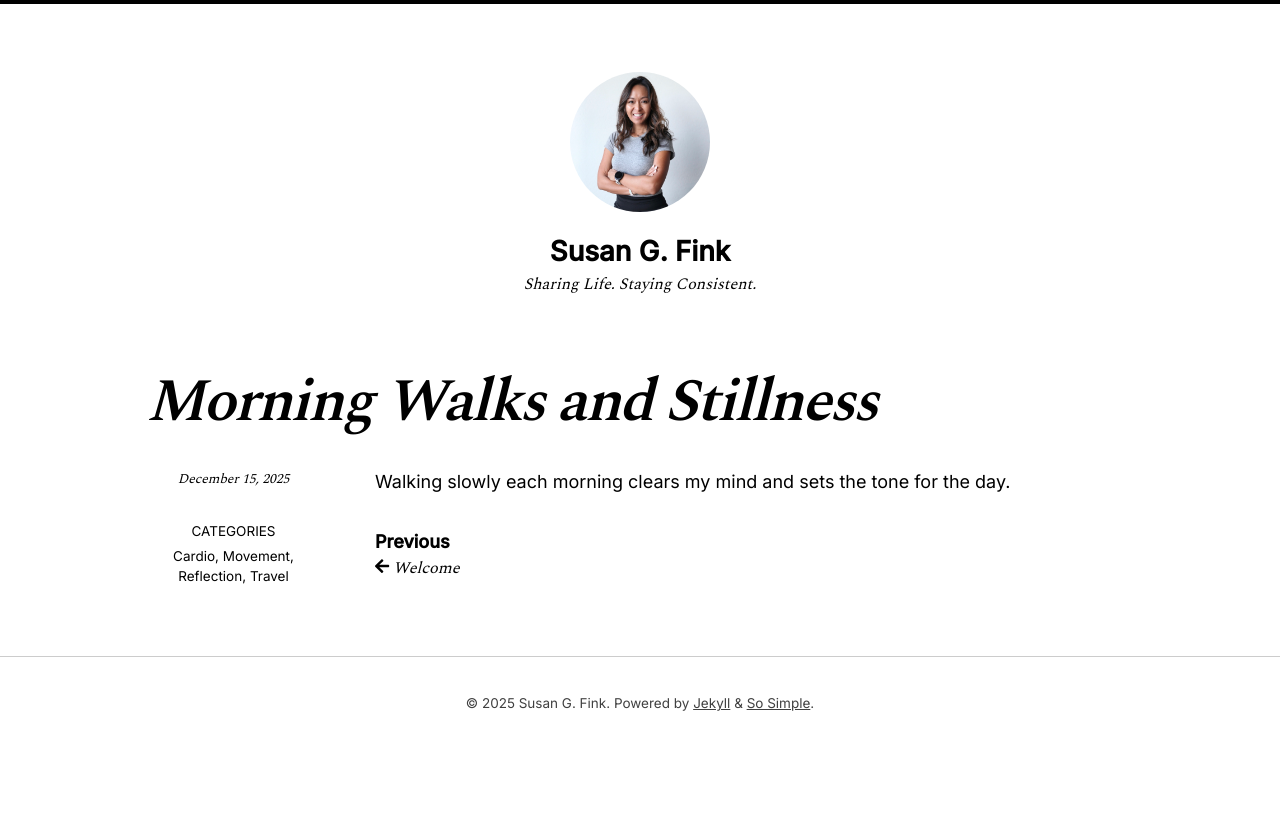
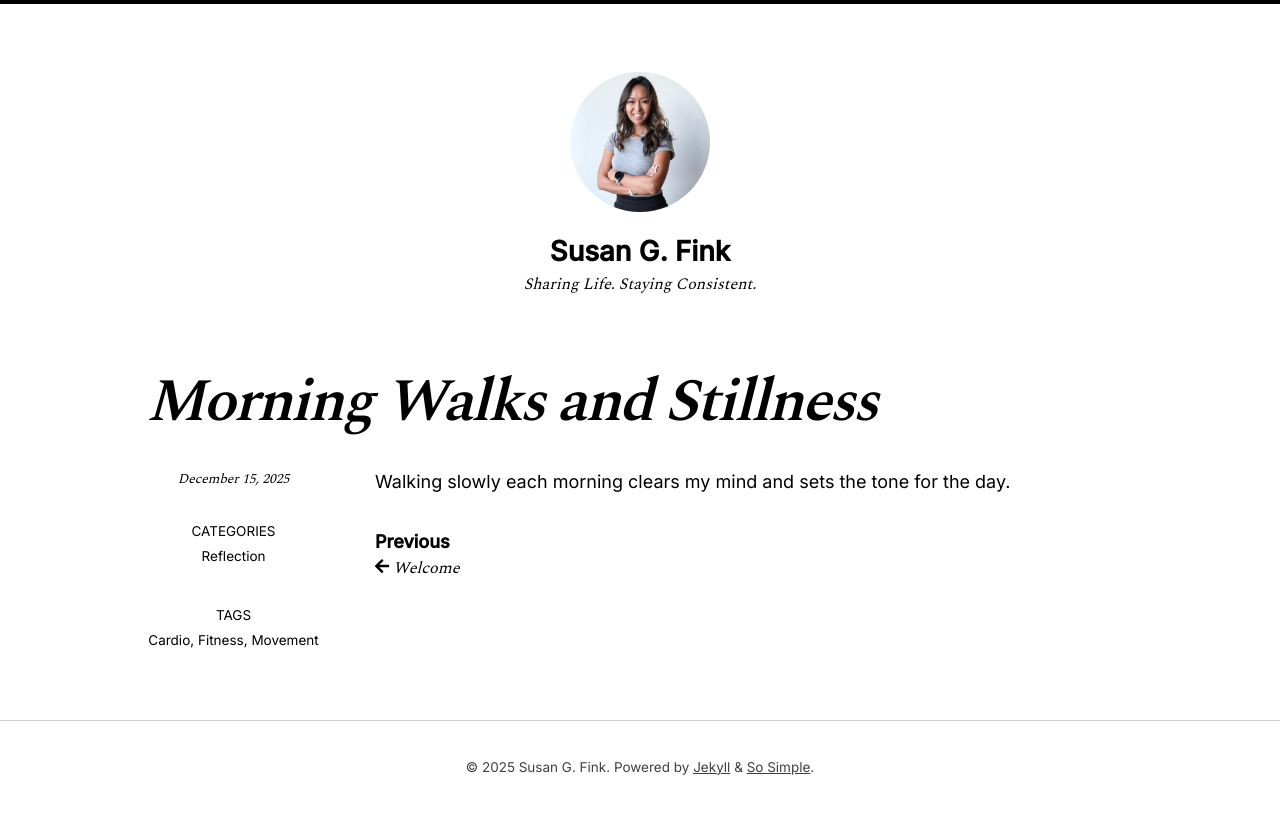
Before and after one commit to susangfink/site, a Jekyll site: the page built from _posts/2025-12-15-morning-walk.md, in a window 1280 px wide. Shown: the top 814 px of the page. Built offline with Jekyll 4.4.1, drawn with Linux system fonts in a browser that asks for light colours; nearby versions of some CDN libraries; our own code applies the rules of GitHub Pages for plain Markdown files.

Commit message:
Update 2025-12-15-morning-walk.md

```diff
--- a/_posts/2025-12-15-morning-walk.md
+++ b/_posts/2025-12-15-morning-walk.md
@@ -1,9 +1,15 @@
 ---
 title: "Morning Walks and Stillness"
-categories: [Reflection, Travel, Movement, Cardio]
+categories: [Reflection]
 excerpt: "Some of my clearest thoughts arrive when I walk slowly."
 header:
   teaser: /assets/images/morning-walk.jpg
+
+tags:
+  - Movement
+  - Cardio
+  - Fitness
+last_modified_at: 2017-03-09T14:23:48-05:00
 ---
 
 Walking slowly each morning clears my mind and sets the tone for the day.
```
